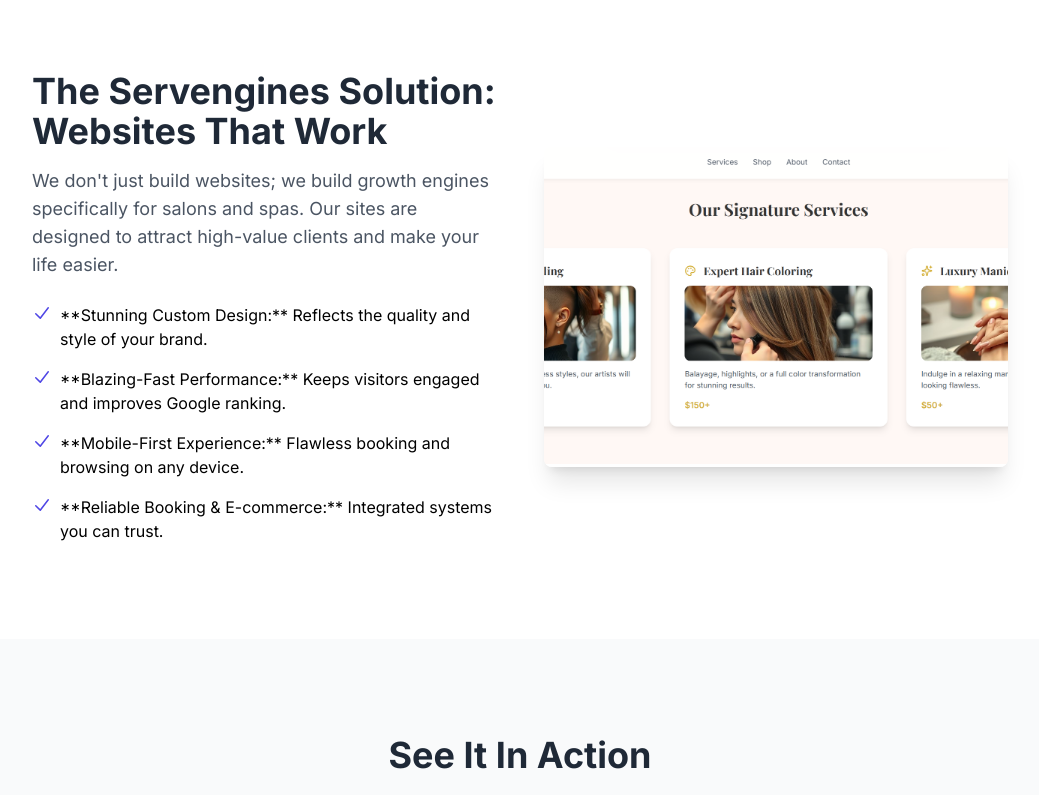
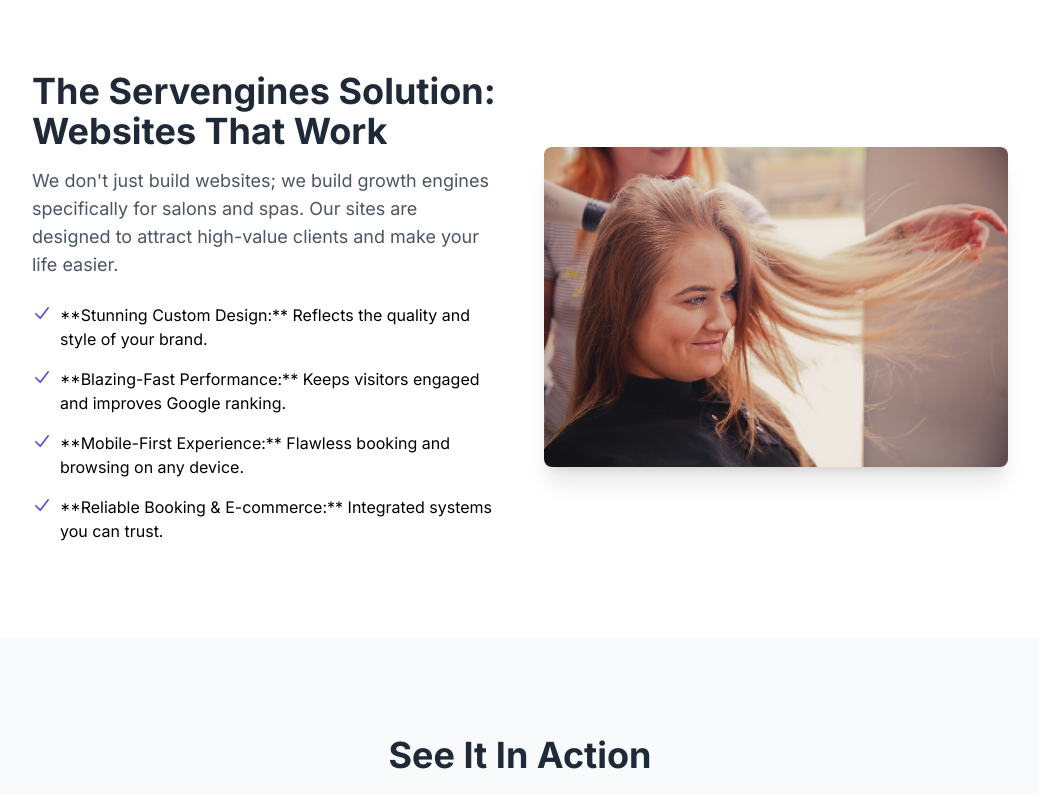
Before and after one commit to CyberSanderson/servengines, a Next.js app: page /salon-websites in a window 1280 px wide. Shown: the part 1166-1961 px from the top of the page, without its empty margins (120-1159 px from the left). Built offline with nearby package versions, Linux system fonts and the light colour scheme.

Commit message:
updated pictures for salon websites

```diff
--- a/src/app/salon-websites/page.tsx
+++ b/src/app/salon-websites/page.tsx
@@ -6,7 +6,7 @@
 import Link from 'next/link';
 import { motion, Variants } from 'framer-motion';
 
-// THIS COMPONENT DEFINITION WAS INCOMPLETE
+// Reusable Checkmark Icon
 const CheckmarkIcon = () => (
     <svg xmlns="http://www.w3.org/2000/svg" viewBox="0 0 20 20" fill="currentColor" className="w-5 h-5 text-indigo-600 mr-2 flex-shrink-0">
       <path fillRule="evenodd" d="M16.704 4.153a.75.75 0 0 1 .143 1.052l-8 10.5a.75.75 0 0 1-1.127.075l-4.5-4.5a.75.75 0 0 1 1.06-1.06l3.894 3.893 7.48-9.817a.75.75 0 0 1 1.052-.143Z" clipRule="evenodd" />
@@ -14,6 +14,7 @@
 );
 
 export default function SalonWebsitesPage() {
+    // Animation Variants
     const sectionVariants: Variants = {
         hidden: { opacity: 0, y: 50 },
         visible: {
@@ -30,8 +31,8 @@
       <section className="relative flex flex-col items-center justify-center min-h-[60vh] text-center text-white p-8 overflow-hidden bg-gradient-to-r from-gray-800 to-gray-900">
         <div className="absolute inset-0 z-0 opacity-30">
           <Image
-            src="https://images.unsplash.com/photo-1596701062351-8c2c14d1fdd0?q=80&w=2070&auto=format&fit=crop"
-            alt="Elegant salon interior background"
+            src="https://images.unsplash.com/photo-1600948836101-f9ffda59d250?q=80&w=1974&auto=format&fit=crop"
+            alt="Luxurious and modern empty salon interior with chairs and mirrors"
             fill
             className="object-cover"
             priority
@@ -116,7 +117,7 @@
              </div>
              <div className="relative h-80 rounded-lg overflow-hidden shadow-xl">
                  <Image
-                    src="/lux-desktop.png" // Use your desktop screenshot
+                    src="/happy.jpg" // Use your desktop screenshot
                     alt="Desktop view of a modern salon website"
                     fill
                     className="object-cover object-top"
```
Also changed, not shown: public/happy.jpg (added).
